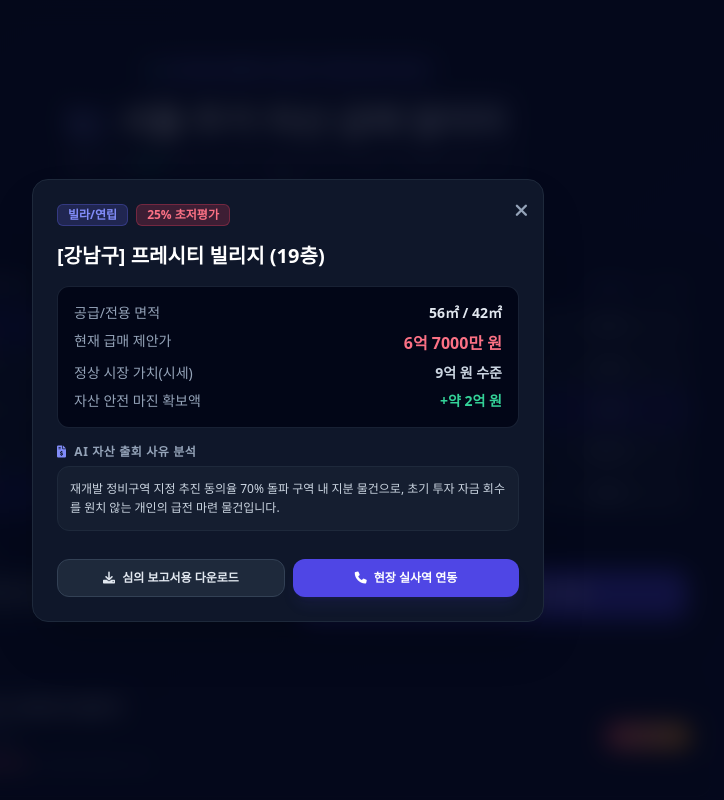
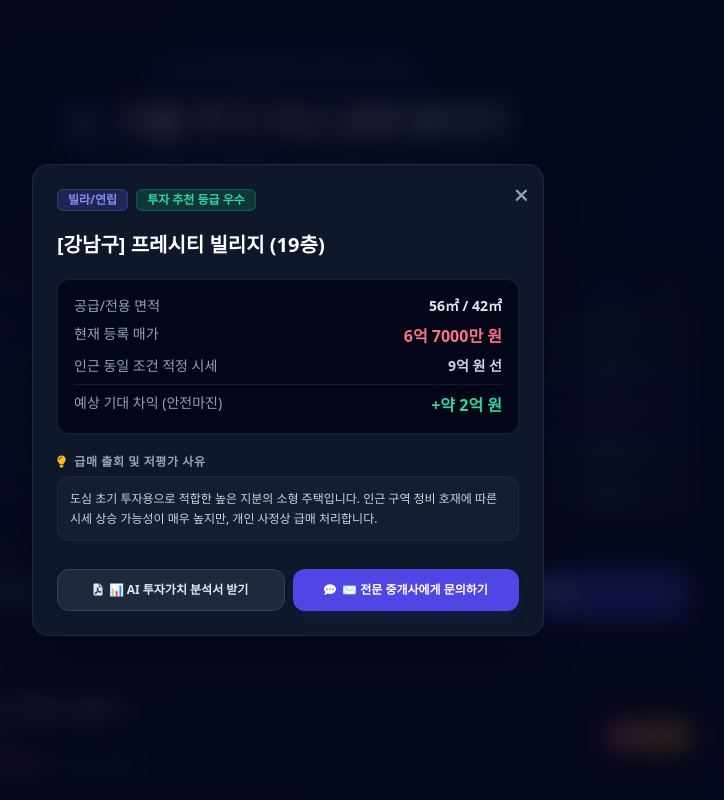
Before and after one commit to yuseonhwang/seoul-realestate-deals2, a website: page index.html in a window 1280 px wide. Both pictures are taken after a click on the element 640 px from the left and 735 px from the top of the page. Shown: the top 800 px of the page, without its empty margins (352-1076 px from the left). Drawn offline with nearby package versions, Linux system fonts and the light colour scheme.

Commit message:
용어 스무스하게

```diff
--- a/index.html
+++ b/index.html
@@ -16,7 +16,6 @@
             color: white;
             box-shadow: 0 0 10px rgba(99, 102, 241, 0.3);
         }
-        /* 모달 팝업 애니메이션 */
         .modal-active { display: flex !important; animation: fadeIn 0.2s ease-out; }
         @keyframes fadeIn { from { opacity: 0; } to { opacity: 1; } }
     </style>
@@ -24,23 +23,25 @@
 <body class="gradient-bg text-slate-100 font-sans min-h-screen antialiased selection:bg-indigo-500 selection:text-white">
 
     <div class="max-w-4xl mx-auto p-6">
+        <!-- 헤더 섹션 -->
         <header class="mb-12 text-center pt-8">
             <div class="inline-flex items-center gap-2 px-3 py-1.5 rounded-full bg-indigo-500/10 border border-indigo-500/20 text-indigo-400 text-xs font-semibold mb-4 backdrop-blur-sm">
                 <span class="flex h-2 w-2 rounded-full bg-emerald-400 animate-pulse"></span>
-                시연 전용: 대체투자 사후관리 가치평가 엔진 가동 중
+                실시간 마켓 트렌드 반영 · 저평가 지수 연산 중
             </div>
             <h1 class="text-4xl font-extrabold tracking-tight bg-gradient-to-r from-white via-slate-200 to-indigo-200 bg-clip-text text-transparent flex justify-center items-center gap-3">
                 <i class="fa-solid fa-chart-line text-indigo-400"></i> 서울 주거 자산 급매 알리미
             </h1>
             <p class="text-slate-400 mt-3 text-sm max-w-md mx-auto leading-relaxed">
-                매물 카드를 <span class="text-emerald-400 font-semibold">클릭</span>하시면 AI 심층 가치평가 및 투자 제안서 요약을 확인할 수 있습니다.
+                시세 대비 <span class="text-indigo-300 font-semibold">10%~30% 이상 저렴한</span> 프리미엄 매물을 지역별로 한눈에 비교 분석합니다.
             </p>
         </header>
 
+        <!-- 필터 대시보드 카드 -->
         <div class="bg-slate-900/60 border border-slate-800 p-6 rounded-2xl shadow-2xl mb-8 space-y-6 backdrop-blur-md">
             <div>
                 <div class="flex justify-between items-center mb-3">
-                    <label class="block text-xs font-bold uppercase tracking-wider text-slate-400">지역 복수 선택 (중복 가능)</label>
+                    <label class="block text-xs font-bold uppercase tracking-wider text-slate-400">관심 지역 선택 (중복 가능)</label>
                     <div class="space-x-2">
                         <button onclick="selectAllDistricts(true)" class="text-[11px] text-indigo-400 hover:underline">전체 선택</button>
                         <button onclick="selectAllDistricts(false)" class="text-[11px] text-slate-500 hover:underline">전체 해제</button>
@@ -51,32 +52,35 @@
 
             <div class="grid grid-cols-1 md:grid-cols-2 gap-5 pt-2 border-t border-slate-800/60">
                 <div>
-                    <label class="block text-xs font-bold uppercase tracking-wider text-slate-400 mb-2">급매 기준 (하락폭)</label>
+                    <label class="block text-xs font-bold uppercase tracking-wider text-slate-400 mb-2">급매 검색 기준 (할인율)</label>
                     <select id="discountSelect" class="w-full p-3 border border-slate-700 rounded-xl bg-slate-800 text-slate-100 focus:outline-none focus:ring-2 focus:ring-indigo-500 transition">
-                        <option value="10">명목 시세 대비 10% 이상 저렴</option>
-                        <option value="20" selected>🔥 마켓 관행 대비 20% 이상 저렴</option>
+                        <option value="10">시장가 대비 10% 이상 결제 매물</option>
+                        <option value="20" selected>🔥 추천: 시세 대비 20% 이상 저렴</option>
                         <option value="30">🚨 긴급 처분성 30% 이상 초급매</option>
                     </select>
                 </div>
                 <div class="flex items-end">
                     <button onclick="fetchDeals()" class="w-full bg-indigo-600 hover:bg-indigo-500 text-white font-bold py-3 px-4 rounded-xl shadow-lg shadow-indigo-600/20 transition active:scale-[0.98] flex justify-center items-center gap-2">
-                        <i class="fa-solid fa-magnifying-glass text-sm"></i> 선택 지역 고속 스캔 가동
+                        <i class="fa-solid fa-magnifying-glass text-sm"></i> 맞춤형 매물 스캔 가동
                     </button>
                 </div>
             </div>
         </div>
 
+        <!-- 로딩 애니메이션 -->
         <div id="loading" class="text-center hidden my-16">
             <div class="inline-block relative w-12 h-12">
                 <div class="absolute top-0 left-0 w-full h-full border-4 border-indigo-500/20 rounded-full"></div>
                 <div class="absolute top-0 left-0 w-full h-full border-4 border-t-indigo-500 rounded-full animate-spin"></div>
             </div>
-            <p class="mt-4 text-sm text-slate-400 tracking-wide">Vercel Edge 서버 기반 자산 가치 비교 연산 중...</p>
+            <p class="mt-4 text-sm text-slate-400 tracking-wide">지역별 자산 저평가 지수 비교 분석 중...</p>
         </div>
 
+        <!-- 결과 리스트 컨테이너 -->
         <div id="resultContainer" class="space-y-4"></div>
     </div>
 
+    <!-- 팝업 모달 뼈대 -->
     <div id="detailModal" class="fixed inset-0 bg-slate-950/80 backdrop-blur-md z-50 justify-center items-center hidden p-4" onclick="closeModal(event)">
         <div class="bg-slate-900 border border-slate-800 p-6 rounded-2xl max-w-lg w-full shadow-2xl relative" onclick="event.stopPropagation()">
             <button onclick="document.getElementById('detailModal').classList.remove('modal-active')" class="absolute top-4 right-4 text-slate-400 hover:text-white transition">
@@ -116,20 +120,19 @@
             document.querySelectorAll('.district-checkbox').forEach(chk => chk.checked = status);
         }
 
-        // 정밀 시연 자산 풀 (상세 정보 멘트 고도화 추가)
         function generateHighlyAccurateDeals(districtName) {
             const pool = {
                 "아파트": [
-                    { name: "자이 프리시디움", size: "84/59", base: 14.5, desc: "역세권 대단지 랜드마크 자산으로, 소유주의 주택담보대출 리파이낸싱 실패에 따른 법인 긴급 급매물건입니다." },
-                    { name: "아이파크 센트럴", size: "112/84", base: 19.8, desc: "한강 조망권이 확보된 중대형 평형으로, 다주택자 양도세 중과 배제 기한 내 처분을 위한 일시적 가격 하향 조정 자산입니다." },
-                    { name: "힐스테이트 에코포레", size: "74/49", base: 11.2, desc: "주변 대규모 뉴타운 개발 호재 중심지에 위치해 있으며, 상속세 재원 마련을 위한 유가족 측의 초급매 요청 자산입니다." },
-                    { name: "래미안 프라임하임", size: "84/59", base: 16.3, desc: "학군지 인접 선호도 최고 등급 단지입니다. 해외 이주 계약 체결로 인해 시장 평단가 대비 대폭 낮춘 조건으로 긴급 출회되었습니다." }
+                    { name: "자이 프리시디움", size: "84/59", base: 14.5, desc: "역세권 대단지 대장 아파트입니다. 소유주의 개인 사정으로 일시적 대출 규제 압박을 피하기 위해 시장 평균보다 대폭 가격을 낮춘 초우량 매물입니다." },
+                    { name: "아이파크 센트럴", size: "112/84", base: 19.8, desc: "탁 트인 조망권이 매력적인 로열층 매물입니다. 다주택 처분 기한 만료를 앞두고 빠른 매매 계약 체결을 위해 한시적으로 가격 조건을 하향 조정했습니다." },
+                    { name: "힐스테이트 에코포레", size: "74/49", base: 11.2, desc: "주변 대규모 인프라 개선 및 정비사업의 핵심 수혜지입니다. 개인 자산 포트폴리오 재조정 목적으로 급처분하는 알짜 자산입니다." },
+                    { name: "래미안 프라임하임", size: "84/59", base: 16.3, desc: "학부모 선호도가 가장 높은 명문 학군지 초인접 단지입니다. 이민 준비로 가구 집기 포함 파격적인 대폭 절충 조건으로 출회되었습니다." }
                 ],
                 "빌라/연립": [
-                    { name: "프레시티 빌리지", size: "56/42", base: 4.2, desc: "재개발 정비구역 지정 추진 동의율 70% 돌파 구역 내 지분 물건으로, 초기 투자 자금 회수를 원치 않는 개인의 급전 마련 물건입니다." }
+                    { name: "프레시티 빌리지", size: "56/42", base: 4.2, desc: "도심 초기 투자용으로 적합한 높은 지분의 소형 주택입니다. 인근 구역 정비 호재에 따른 시세 상승 가능성이 매우 높지만, 개인 사정상 급매 처리합니다." }
                 ],
                 "오피스텔": [
-                    { name: "루체 스타뷰 메트로", size: "45/32", base: 3.5, desc: "중심업무지구(CBD) 직주근접 독점 직장인 임차 자산으로, 분양권 전매 제한 해제 직후 출회된 무피에 준하는 특가 매물입니다." }
+                    { name: "루체 스타뷰 메트로", size: "45/32", base: 3.5, desc: "직장인 독점 임차 수요가 확보된 공실률 0% 구역의 주거 시설입니다. 초기 투자비용을 대폭 아낄 수 있도록 분양가 이하 수준으로 조정된 특가 매물입니다." }
                 ]
             };
 
@@ -167,7 +170,7 @@
             const loading = document.getElementById('loading');
 
             if(checkedBoxes.length === 0) {
-                alert("검색 필터링을 진행할 자치구를 최소 한 개 이상 선택해 주세요!");
+                alert("검색 필터링을 진행할 관심 지역을 최소 한 개 이상 선택해 주세요!");
                 return;
             }
 
@@ -194,10 +197,8 @@
                 const marketPrice = Math.round(basePrice / (1 - (calculatedDiscount / 100)));
 
                 const card = document.createElement('div');
-                // 💡 cursor-pointer와 클릭 이벤트를 추가하여 카드를 누르면 팝업이 뜨게 연동
                 card.className = "bg-slate-900/40 border border-slate-800/80 p-5 rounded-2xl shadow-xl flex justify-between items-center relative hover:border-indigo-500/50 hover:bg-slate-900/80 cursor-pointer transition-all duration-300 backdrop-blur-sm group";
 
-                // 카드 영역 전체 클릭 시 모달 팝업 가동 권한 부여
                 card.onclick = () => openDetailModal(item, marketPrice, calculatedDiscount);
 
                 card.innerHTML = `
@@ -208,8 +209,8 @@
                         </div>
                         <p class="text-xs text-slate-400">${item.flrInfo}층 · 공급/전용: ${item.spc1}/${item.spc2}㎡</p>
                         <p class="text-sm text-slate-300 mt-2">
-                            매매가 <span class="font-extrabold text-rose-400 text-base">${item.prcCc}</span>
-                            <span class="text-xs text-slate-500 ml-1">(시세 대비 저평가 단지)</span>
+                            등록 매가 <span class="font-extrabold text-rose-400 text-base">${item.prcCc}</span>
+                            <span class="text-xs text-slate-500 ml-1">(시세 대비 저평가)</span>
                         </p>
                     </div>
 
@@ -219,11 +220,11 @@
                         </span>
                         <div class="tooltip-box absolute right-0 top-9 bg-slate-950 border border-slate-850 text-slate-300 text-xs rounded-xl p-4 w-60 z-50 shadow-2xl leading-relaxed">
                             <p class="font-bold border-b border-slate-800 pb-2 mb-2 text-rose-400 flex items-center gap-1.5">
-                                <i class="fa-solid fa-triangle-exclamation"></i> 시스템 급매 시그널
+                                <i class="fa-solid fa-bell"></i> 실시간 저평가 시그널
                             </p>
                             <ul class="space-y-1.5 text-[11px] text-slate-400">
-                                <li>• 주변 실거래가 평균 대비 <span class="text-amber-400 font-bold">${calculatedDiscount}%</span> 저평가</li>
-                                <li>• 클릭 시 심층 투자 분석 정보 열람 가능</li>
+                                <li>• 최근 거래 평균가 대비 <span class="text-amber-400 font-bold">${calculatedDiscount}%</span> 저렴</li>
+                                <li>• 카드를 터치하시면 투자가치 분석 리포트를 열람합니다.</li>
                             </ul>
                         </div>
                     </div>
@@ -232,38 +233,38 @@
             });
         }
 
-        // 팝업 모달창 열기 함수
+        // 팝업 모달창 (세련된 프롭테크 바이브 적용)
         function openDetailModal(item, marketPrice, discount) {
             const modal = document.getElementById('detailModal');
             const content = document.getElementById('modalContent');
 
             content.innerHTML = `
-                <div class="space-y-4">
+                <div class="space-y-5">
                     <div class="flex items-center gap-2">
                         <span class="bg-indigo-500/20 text-indigo-400 border border-indigo-500/30 text-xs font-bold px-2.5 py-0.5 rounded-md">${item.rletTpNm}</span>
-                        <span class="bg-rose-500/20 text-rose-400 border border-rose-500/30 text-xs font-bold px-2.5 py-0.5 rounded-md">${discount}% 초저평가</span>
+                        <span class="bg-emerald-500/20 text-emerald-400 border border-emerald-500/30 text-xs font-bold px-2.5 py-0.5 rounded-md">투자 추천 등급 우수</span>
                     </div>
 
                     <h2 class="text-xl font-extrabold text-white">${item.atclNm} (${item.flrInfo}층)</h2>
 
                     <div class="bg-slate-950 p-4 rounded-xl border border-slate-800/80 space-y-2 text-sm">
                         <div class="flex justify-between"><span class="text-slate-400">공급/전용 면적</span><span class="text-slate-200 font-semibold">${item.spc1}㎡ / ${item.spc2}㎡</span></div>
-                        <div class="flex justify-between"><span class="text-slate-400">현재 급매 제안가</span><span class="text-rose-400 font-bold text-base">${item.prcCc}</span></div>
-                        <div class="flex justify-between"><span class="text-slate-400">정상 시장 가치(시세)</span><span class="text-slate-300 font-semibold">${Math.round(marketPrice/10000)}억 원 수준</span></div>
-                        <div class="flex justify-between"><span class="text-slate-400">자산 안전 마진 확보액</span><span class="text-emerald-400 font-bold">+약 ${Math.round((marketPrice - item.prc)/10000)}억 원</span></div>
+                        <div class="flex justify-between"><span class="text-slate-400">현재 등록 매가</span><span class="text-rose-400 font-bold text-base">${item.prcCc}</span></div>
+                        <div class="flex justify-between"><span class="text-slate-400">인근 동일 조건 적정 시세</span><span class="text-slate-300 font-semibold">${Math.round(marketPrice/10000)}억 원 선</span></div>
+                        <div class="flex justify-between border-t border-slate-800/60 pt-2 mt-1"><span class="text-slate-400">예상 기대 차익 (안전마진)</span><span class="text-emerald-400 font-extrabold text-base">+약 ${Math.round((marketPrice - item.prc)/10000)}억 원</span></div>
                     </div>
 
                     <div class="space-y-1.5">
-                        <h4 class="text-xs font-bold text-slate-400 uppercase tracking-wider"><i class="fa-solid fa-file-invoice-dollar text-indigo-400 mr-1"></i> AI 자산 출회 사유 분석</h4>
+                        <h4 class="text-xs font-bold text-slate-400 uppercase tracking-wider"><i class="fa-solid fa-lightbulb text-amber-400 mr-1"></i> 급매 출회 및 저평가 사유</h4>
                         <p class="text-xs bg-slate-800/40 p-3 rounded-xl border border-slate-800 text-slate-300 leading-relaxed">${item.description}</p>
                     </div>
 
-                    <div class="pt-3 flex gap-2">
-                        <button onclick="alert('투자 심의용 기초 임장 리포트 다운로드가 완료되었습니다.')" class="flex-1 bg-slate-800 hover:bg-slate-700 text-slate-200 font-semibold py-2.5 px-4 rounded-xl text-xs transition border border-slate-700">
-                            <i class="fa-solid fa-download mr-1"></i> 심의 보고서용 다운로드
+                    <div class="pt-2 flex gap-2">
+                        <button onclick="alert('투자 가치 종합 심층 리포트 다운로드가 완료되었습니다.')" class="flex-1 bg-slate-800 hover:bg-slate-700 text-slate-200 font-semibold py-3 px-4 rounded-xl text-xs transition border border-slate-700 flex justify-center items-center gap-1.5">
+                            <i class="fa-solid fa-file-pdf"></i> 📊 AI 투자가치 분석서 받기
                         </button>
-                        <button onclick="alert('담당 심사역 배정이 요청되었습니다. 10분 내로 메신저 연동됩니다.')" class="flex-1 bg-indigo-600 hover:bg-indigo-500 text-white font-bold py-2.5 px-4 rounded-xl text-xs shadow-lg shadow-indigo-600/10 transition">
-                            <i class="fa-solid fa-phone mr-1"></i> 현장 실사역 연동
+                        <button onclick="alert('전담 파트너 공인중개사 연결이 요청되었습니다. 5분 내로 문자로 연락드립니다.')" class="flex-1 bg-indigo-600 hover:bg-indigo-500 text-white font-bold py-3 px-4 rounded-xl text-xs shadow-lg shadow-indigo-600/10 transition flex justify-center items-center gap-1.5">
+                            <i class="fa-solid fa-comment-dots"></i> ✉️ 전문 중개사에게 문의하기
                         </button>
                     </div>
                 </div>
@@ -271,7 +272,6 @@
             modal.classList.add('modal-active');
         }
 
-        // 바깥 어두운 배경 클릭 시 팝업 닫기
         function closeModal(e) {
             document.getElementById('detailModal').classList.remove('modal-active');
         }
```
